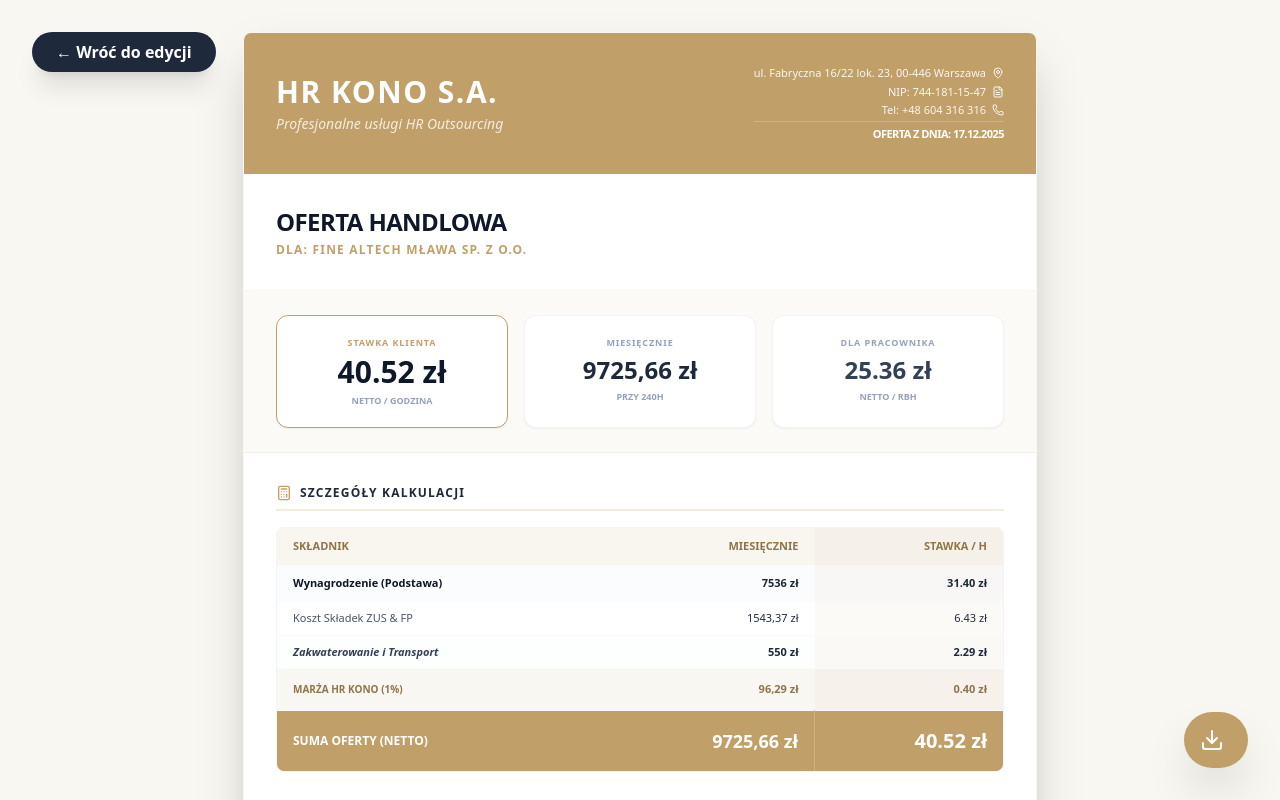
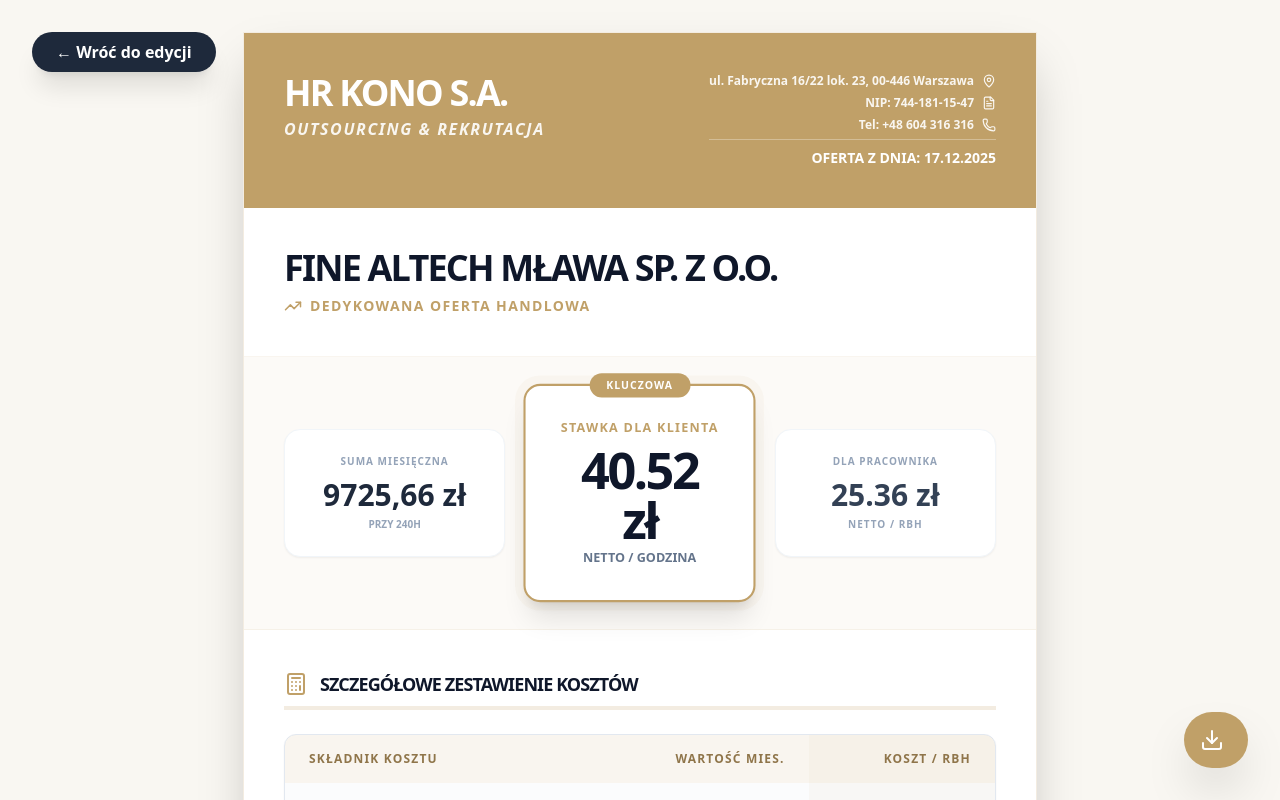
Before and after one commit to dskibickikono-lang/HR-KONO-OFERTA, a React (Vite) app: page / in a window 1280 px wide. Both pictures are taken after a click on the button "GENERUJ OFERTĘ PDF". Shown: the top 800 px of the page. Built offline with nearby package versions, Linux system fonts and the light colour scheme.

Commit message:
Improve PDF ...

```diff
--- a/components/Offer.tsx
+++ b/components/Offer.tsx
@@ -1,5 +1,5 @@
 import React from 'react';
-import { FileText, Phone, MapPin, Calculator, Shield, CheckCircle, Truck, Download, HeartPulse, HardHat, Shirt, Home, FileCheck } from 'lucide-react';
+import { FileText, Phone, MapPin, Calculator, Shield, CheckCircle, Truck, Download, HeartPulse, HardHat, Shirt, Home, FileCheck, TrendingUp } from 'lucide-react';
 import { CalculationData } from '../App';
 
 interface Props {
@@ -11,38 +11,26 @@
     const element = document.getElementById('offer-content');
     if (!element) return;
 
-    // Zabezpieczenie przed przesunięciem: wymuszamy tymczasowo styl "drukarski"
-    const originalStyle = element.style.cssText;
-    element.style.width = '794px'; // Standardowa szerokość A4 w pikselach (96 DPI)
-    element.style.margin = '0';
-    element.style.padding = '0';
-
     const opt = {
-      margin: 5, // Mały margines bezpieczeństwa w mm
+      margin: 0,
       filename: `Oferta_HR_KONO_${data.clientName.replace(/\s+/g, '_')}.pdf`,
       image: { type: 'png', quality: 1.0 },
       html2canvas: {
-        scale: 2.5,
+        scale: 3,
         useCORS: true,
+        letterRendering: true,
+        scrollY: 0,
+        windowWidth: 1000, // Zwiększone dla lepszej ostrości przy scale
         logging: false,
-        letterRendering: true,
-        width: 794,
-        windowWidth: 794,
-        x: 0,
-        y: 0,
-        scrollX: 0,
-        scrollY: 0
+        backgroundColor: '#ffffff'
       },
-      jsPDF: { unit: 'mm', format: 'a4', orientation: 'portrait' }
+      jsPDF: { unit: 'mm', format: 'a4', orientation: 'portrait', compress: true }
     };
 
     // @ts-ignore
     if (typeof html2pdf !== 'undefined') {
       // @ts-ignore
-      html2pdf().set(opt).from(element).save().then(() => {
-        // Przywracamy oryginalne style po wygenerowaniu
-        element.style.cssText = originalStyle;
-      });
+      html2pdf().set(opt).from(element).save();
     } else {
       window.print();
     }
@@ -51,13 +39,14 @@
   const formatRBH = (value: number) => (value / data.hours).toFixed(2);
 
   return (
-    <div className="min-h-screen bg-[#f9f7f2] font-sans text-slate-800 p-4 md:p-8 print:p-0 print:bg-white">
+    <div className="min-h-screen bg-[#f9f7f2] font-sans text-slate-800 p-4 md:p-8 print:p-0 print:bg-white flex flex-col items-center">
       <style>{`
         @media print {
           body { -webkit-print-color-adjust: exact !important; print-color-adjust: exact !important; }
         }
         #offer-content {
           -webkit-font-smoothing: antialiased;
+          -moz-osx-font-smoothing: grayscale;
           text-rendering: optimizeLegibility;
         }
       `}</style>
@@ -72,136 +61,186 @@
         </span>
       </button>
 
-      {/* Kontener ofertowy z wymuszoną szerokością dla spójności PDF */}
+      {/* Kontener A4 o stałej szerokości dla silnika PDF */}
       <div
         id="offer-content"
-        className="w-full max-w-[794px] mx-auto bg-white shadow-2xl rounded-lg overflow-hidden border border-[#c0a068]/10 print:border-none print:shadow-none bg-white"
+        className="w-[794px] bg-white shadow-2xl overflow-hidden print:shadow-none border border-[#c0a068]/20 print:border-none"
       >
 
-        <header className="bg-[#c0a068] text-white p-8 flex justify-between items-center">
+        <header className="bg-[#c0a068] text-white p-10 flex justify-between items-start">
           <div>
-            <h1 className="text-3xl font-black tracking-wider uppercase">HR KONO S.A.</h1>
-            <p className="text-white/80 mt-1 font-medium italic text-sm">Profesjonalne usługi HR Outsourcing</p>
+            <h1 className="text-4xl font-black tracking-tighter uppercase">HR KONO S.A.</h1>
+            <p className="text-white/90 mt-1 font-semibold italic text-base uppercase tracking-widest">Outsourcing & Rekrutacja</p>
           </div>
-          <div className="text-right text-[11px] text-white/90 space-y-0.5 font-medium">
-            <div className="flex items-center justify-end gap-1.5">
+          <div className="text-right text-xs text-white/90 space-y-1.5 font-bold">
+            <div className="flex items-center justify-end gap-2">
               <span>ul. Fabryczna 16/22 lok. 23, 00-446 Warszawa</span>
-              <MapPin size={12} />
+              <MapPin size={14} />
             </div>
-            <div className="flex items-center justify-end gap-1.5">
+            <div className="flex items-center justify-end gap-2">
               <span>NIP: 744-181-15-47</span>
-              <FileText size={12} />
+              <FileText size={14} />
             </div>
-            <div className="flex items-center justify-end gap-1.5">
+            <div className="flex items-center justify-end gap-2">
               <span>Tel: +48 604 316 316</span>
-              <Phone size={12} />
+              <Phone size={14} />
             </div>
-            <div className="font-black text-white mt-1 uppercase tracking-tighter pt-1 border-t border-white/20">
-              Oferta z dnia: {new Date().toLocaleDateString('pl-PL')}
+            <div className="font-black text-white mt-4 uppercase text-sm border-t border-white/30 pt-2">
+              OFERTA Z DNIA: {new Date().toLocaleDateString('pl-PL')}
             </div>
           </div>
         </header>
 
-        <div className="p-8 border-b border-[#c0a068]/10">
-            <h2 className="text-2xl font-black text-slate-900 mb-1 uppercase tracking-tight">
-              Oferta Handlowa
+        <div className="p-10 border-b border-[#c0a068]/10">
+            <h2 className="text-4xl font-black text-slate-900 mb-2 uppercase tracking-tighter">
+              {data.clientName}
             </h2>
-            <p className="text-[#c0a068] font-bold uppercase text-xs tracking-widest">Dla: {data.clientName}</p>
+            <div className="flex items-center gap-2 text-[#c0a068] font-bold uppercase tracking-widest text-sm">
+              <TrendingUp size={18} />
+              Dedykowana oferta handlowa
+            </div>
         </div>
 
-        <div className="px-8 py-6 bg-[#c0a068]/5 border-b border-[#c0a068]/10">
-          <div className="grid grid-cols-3 gap-4">
-            <div className="bg-white p-5 rounded-xl border border-[#c0a068] text-center shadow-sm relative">
-              <p className="text-[#c0a068] text-[9px] uppercase font-black tracking-widest">Stawka Klienta</p>
-              <p className="text-3xl font-black text-slate-900 mt-1">{data.finalHourly.toFixed(2)} zł</p>
-              <p className="text-[9px] text-slate-400 font-bold uppercase mt-1">netto / godzina</p>
+        <div className="px-10 py-8 bg-[#c0a068]/5 border-b border-[#c0a068]/10">
+          <div className="grid grid-cols-3 gap-6 items-center">
+
+            <div className="bg-white p-6 rounded-2xl border border-slate-100 text-center shadow-sm">
+              <p className="text-slate-400 text-[10px] uppercase font-black tracking-widest">Suma miesięczna</p>
+              <p className="text-3xl font-black text-slate-800 mt-2">{data.finalMonthly.toLocaleString('pl-PL')} zł</p>
+              <p className="text-[10px] text-slate-400 font-bold uppercase mt-1">przy {data.hours}h</p>
             </div>
 
-            <div className="bg-white p-5 rounded-xl border border-slate-100 text-center shadow-sm">
-              <p className="text-slate-400 text-[9px] uppercase font-bold tracking-widest">Miesięcznie</p>
-              <p className="text-2xl font-black text-slate-800 mt-1">{data.finalMonthly.toLocaleString('pl-PL')} zł</p>
-              <p className="text-[9px] text-slate-400 font-bold uppercase mt-1">przy {data.hours}h</p>
+            <div className="bg-white p-8 rounded-2xl border-2 border-[#c0a068] text-center shadow-xl relative ring-8 ring-[#c0a068]/5 transform scale-105 z-10">
+              <div className="absolute -top-3 left-1/2 -translate-x-1/2 bg-[#c0a068] text-white text-[10px] px-4 py-1 rounded-full font-black uppercase tracking-widest">KLUCZOWA</div>
+              <p className="text-[#c0a068] text-xs uppercase font-black tracking-widest">Stawka dla Klienta</p>
+              <p className="text-5xl font-black text-slate-900 mt-2 tracking-tighter">{data.finalHourly.toFixed(2)} zł</p>
+              <p className="text-xs text-slate-500 font-black uppercase mt-1">netto / godzina</p>
             </div>
 
-            <div className="bg-white p-5 rounded-xl border border-slate-100 text-center shadow-sm">
-              <p className="text-slate-400 text-[9px] uppercase font-bold tracking-widest">Dla Pracownika</p>
-              <p className="text-2xl font-black text-slate-700 mt-1">{data.nettoWorker.toFixed(2)} zł</p>
-              <p className="text-[9px] text-slate-400 font-bold uppercase mt-1">netto / rbh</p>
+            <div className="bg-white p-6 rounded-2xl border border-slate-100 text-center shadow-sm">
+              <p className="text-slate-400 text-[10px] uppercase font-black tracking-widest">Dla Pracownika</p>
+              <p className="text-3xl font-black text-slate-700 mt-2">{data.nettoWorker.toFixed(2)} zł</p>
+              <p className="text-[10px] text-slate-400 font-bold uppercase mt-1 tracking-widest">netto / rbh</p>
             </div>
+
           </div>
         </div>
 
-        <div className="p-8">
-             <h3 className="text-xs font-black text-slate-800 mb-4 pb-2 border-b-2 border-[#c0a068]/20 flex items-center gap-2 uppercase tracking-widest">
-               <Calculator size={16} className="text-[#c0a068]" />
-               Szczegóły kalkulacji
+        <div className="p-10">
+             <h3 className="text-lg font-black text-slate-900 mb-6 pb-2 border-b-4 border-[#c0a068]/20 flex items-center gap-3 uppercase tracking-tighter">
+               <Calculator size={24} className="text-[#c0a068]" />
+               Szczegółowe zestawienie kosztów
              </h3>
-             <div className="overflow-hidden rounded-lg border border-slate-100">
-               <table className="min-w-full text-[11px]">
+             <div className="overflow-hidden rounded-xl border border-slate-200 shadow-sm">
+               <table className="min-w-full text-xs">
                  <thead className="bg-[#c0a068]/10 text-[#8f754a]">
                    <tr>
-                     <th className="py-2.5 px-4 text-left font-black uppercase">Składnik</th>
-                     <th className="py-2.5 px-4 text-right font-black uppercase">Miesięcznie</th>
-                     <th className="py-2.5 px-4 text-right font-black uppercase bg-[#c0a068]/5">Stawka / h</th>
+                     <th className="py-4 px-6 text-left font-black uppercase tracking-widest">Składnik kosztu</th>
+                     <th className="py-4 px-6 text-right font-black uppercase tracking-widest">Wartość Mies.</th>
+                     <th className="py-4 px-6 text-right font-black uppercase tracking-widest bg-[#c0a068]/5">Koszt / RBH</th>
                    </tr>
                  </thead>
-                 <tbody className="divide-y divide-slate-50">
-                   <tr className="bg-slate-50/50 font-bold">
-                     <td className="py-2.5 px-4 text-slate-900">Wynagrodzenie (Podstawa)</td>
-                     <td className="py-2.5 px-4 text-right">{data.podstawaZus.toLocaleString('pl-PL')} zł</td>
-                     <td className="py-2.5 px-4 text-right bg-[#c0a068]/5">{data.grossRate.toFixed(2)} zł</td>
+                 <tbody className="divide-y divide-slate-100">
+                   <tr className="bg-slate-50/50">
+                     <td className="py-4 px-6 text-slate-900 font-bold flex items-center gap-2 uppercase tracking-tight"><FileCheck size={14} className="text-[#c0a068]" /> Wynagrodzenie (Podstawa ZUS)</td>
+                     <td className="py-4 px-6 text-right font-bold text-slate-900">{data.podstawaZus.toLocaleString('pl-PL')} zł</td>
+                     <td className="py-4 px-6 text-right font-bold bg-[#c0a068]/5 text-slate-900">{data.grossRate.toFixed(2)} zł</td>
                    </tr>
                    <tr>
-                     <td className="py-2 px-4 text-slate-600">Koszt Składek ZUS & FP</td>
-                     <td className="py-2 px-4 text-right">{(data.emerytalna + data.rentowa + data.wypadkowa + data.fp + data.fgsp).toLocaleString('pl-PL')} zł</td>
-                     <td className="py-2 px-4 text-right bg-[#c0a068]/5">{formatRBH(data.emerytalna + data.rentowa + data.wypadkowa + data.fp + data.fgsp)} zł</td>
+                     <td className="py-3 px-6 text-slate-600 pl-10">ZUS Emerytalny (9,76%)</td>
+                     <td className="py-3 px-6 text-right font-medium">{data.emerytalna.toLocaleString('pl-PL')} zł</td>
+                     <td className="py-3 px-6 text-right bg-[#c0a068]/5 font-medium">{formatRBH(data.emerytalna)} zł</td>
                    </tr>
-                   {(data.transportCost > 0 || data.housingCost > 0) && (
+                   <tr>
+                     <td className="py-3 px-6 text-slate-600 pl-10">ZUS Rentowy (6,5%)</td>
+                     <td className="py-3 px-6 text-right font-medium">{data.rentowa.toLocaleString('pl-PL')} zł</td>
+                     <td className="py-3 px-6 text-right bg-[#c0a068]/5 font-medium">{formatRBH(data.rentowa)} zł</td>
+                   </tr>
+                   <tr>
+                     <td className="py-3 px-6 text-slate-600 pl-10 italic">Pozostałe składki ZUS, FP i FGSP</td>
+                     <td className="py-3 px-6 text-right font-medium">{(data.wypadkowa + data.fp + data.fgsp).toLocaleString('pl-PL')} zł</td>
+                     <td className="py-3 px-6 text-right bg-[#c0a068]/5 font-medium">{formatRBH(data.wypadkowa + data.fp + data.fgsp)} zł</td>
+                   </tr>
+
+                   {data.housingCost > 0 && (
                      <tr className="bg-slate-50/30">
-                       <td className="py-2 px-4 text-slate-700 font-semibold italic">Zakwaterowanie i Transport</td>
-                       <td className="py-2 px-4 text-right font-semibold">{(data.transportCost + data.housingCost).toLocaleString('pl-PL')} zł</td>
-                       <td className="py-2 px-4 text-right font-semibold bg-[#c0a068]/5">{formatRBH(data.transportCost + data.housingCost)} zł</td>
+                       <td className="py-3 px-6 text-slate-700 font-bold flex items-center gap-2"><Home size={14} className="text-[#c0a068]" /> Zakwaterowanie pracowników</td>
+                       <td className="py-3 px-6 text-right font-bold">{data.housingCost.toLocaleString('pl-PL')} zł</td>
+                       <td className="py-3 px-6 text-right font-bold bg-[#c0a068]/5">{formatRBH(data.housingCost)} zł</td>
                      </tr>
                    )}
+                   {data.transportCost > 0 && (
+                     <tr className="bg-slate-50/30">
+                       <td className="py-3 px-6 text-slate-700 font-bold flex items-center gap-2"><Truck size={14} className="text-[#c0a068]" /> Koszty transportu i logistyki</td>
+                       <td className="py-3 px-6 text-right font-bold">{data.transportCost.toLocaleString('pl-PL')} zł</td>
+                       <td className="py-3 px-6 text-right font-bold bg-[#c0a068]/5">{formatRBH(data.transportCost)} zł</td>
+                     </tr>
+                   )}
+
+                   {(data.medicalExamCost > 0 || data.bhpTrainingCost > 0 || data.sanepidCost > 0 || data.workClothingCost > 0) && (
+                     <tr>
+                       <td className="py-3 px-6 text-slate-600 italic flex items-center gap-2"><Shield size={14} className="text-[#c0a068]/60" /> Inne koszty (Medycyna, BHP, Odzież)</td>
+                       <td className="py-3 px-6 text-right font-medium">{(data.medicalExamCost + data.bhpTrainingCost + data.sanepidCost + data.workClothingCost).toLocaleString('pl-PL')} zł</td>
+                       <td className="py-3 px-6 text-right bg-[#c0a068]/5 font-medium">{formatRBH(data.medicalExamCost + data.bhpTrainingCost + data.sanepidCost + data.workClothingCost)} zł</td>
+                     </tr>
+                   )}
+
                    <tr className="bg-[#f9f7f2]">
-                     <td className="py-3 px-4 text-[#8f754a] font-black uppercase text-[10px]">Marża HR KONO ({data.marginPercent}%)</td>
-                     <td className="py-3 px-4 text-right font-black text-[#8f754a]">{data.marzaKwota.toLocaleString('pl-PL')} zł</td>
-                     <td className="py-3 px-4 text-right font-black bg-[#c0a068]/5 text-[#8f754a]">{formatRBH(data.marzaKwota)} zł</td>
+                     <td className="py-4 px-6 text-[#8f754a] font-black uppercase text-xs">Marża operacyjna HR KONO ({data.marginPercent}%)</td>
+                     <td className="py-4 px-6 text-right font-black text-[#8f754a]">{data.marzaKwota.toLocaleString('pl-PL')} zł</td>
+                     <td className="py-4 px-6 text-right font-black bg-[#c0a068]/5 text-[#8f754a]">{formatRBH(data.marzaKwota)} zł</td>
                    </tr>
+
                    <tr className="bg-[#c0a068] text-white">
-                     <td className="py-4 px-4 font-black uppercase text-xs">SUMA OFERTY (NETTO)</td>
-                     <td className="py-4 px-4 text-right font-black text-lg">{data.finalMonthly.toLocaleString('pl-PL')} zł</td>
-                     <td className="py-4 px-4 text-right font-black text-xl border-l border-white/20">{data.finalHourly.toFixed(2)} zł</td>
+                     <td className="py-6 px-6 font-black uppercase text-sm tracking-widest">FINALNA WARTOŚĆ OFERTY (NETTO)</td>
+                     <td className="py-6 px-6 text-right font-black text-2xl">{data.finalMonthly.toLocaleString('pl-PL')} zł</td>
+                     <td className="py-6 px-6 text-right font-black text-4xl border-l border-white/20">{data.finalHourly.toFixed(2)} zł</td>
                    </tr>
                  </tbody>
                </table>
              </div>
         </div>
 
-        <div className="px-8 py-6 bg-slate-50 grid grid-cols-2 gap-8 border-t border-slate-100">
+        <div className="px-10 py-10 bg-slate-50 grid grid-cols-2 gap-12 border-t border-slate-200">
            <div>
-              <h3 className="text-[10px] font-black text-slate-900 mb-2 uppercase tracking-widest flex items-center gap-2">
-                <CheckCircle size={14} className="text-[#c0a068]" /> Gwarancje Usługi
+              <h3 className="text-sm font-black text-slate-900 mb-4 flex items-center gap-2 uppercase tracking-widest">
+                <CheckCircle size={18} className="text-[#c0a068]" />
+                Warunki Współpracy
               </h3>
-              <ul className="space-y-1.5 text-[10px] text-slate-600 font-medium">
-                <li className="flex items-center gap-2"><div className="w-1 h-1 bg-[#c0a068] rounded-full"></div> OC Biznesowe 2.000.000 PLN</li>
-                <li className="flex items-center gap-2"><div className="w-1 h-1 bg-[#c0a068] rounded-full"></div> Ciągłość procesów 24/7</li>
-                <li className="flex items-center gap-2"><div className="w-1 h-1 bg-[#c0a068] rounded-full"></div> Legalność zatrudnienia (Audit Compliance)</li>
+              <ul className="space-y-3 text-[11px] text-slate-600 font-bold leading-tight">
+                <li className="flex items-start gap-3">
+                  <div className="w-1.5 h-1.5 bg-[#c0a068] rounded-full mt-1.5 flex-shrink-0"></div>
+                  <span>Gwarancja OC Biznesowe na kwotę 2.000.000 PLN</span>
+                </li>
+                <li className="flex items-start gap-3">
+                  <div className="w-1.5 h-1.5 bg-[#c0a068] rounded-full mt-1.5 flex-shrink-0"></div>
+                  <span>Okres wypowiedzenia dopasowany do specyfiki projektu</span>
+                </li>
+                <li className="flex items-start gap-3">
+                  <div className="w-1.5 h-1.5 bg-[#c0a068] rounded-full mt-1.5 flex-shrink-0"></div>
+                  <span>Pełna obsługa kadrowo-płacowa oraz prawna (Legalizacja)</span>
+                </li>
               </ul>
            </div>
+
            <div>
-              <h3 className="text-[10px] font-black text-slate-900 mb-2 uppercase tracking-widest flex items-center gap-2">
-                <Shield size={14} className="text-[#c0a068]" /> Kontakt Biznesowy
+              <h3 className="text-sm font-black text-slate-900 mb-4 flex items-center gap-2 uppercase tracking-widest">
+                <Shield size={18} className="text-[#c0a068]" /> Gwarancja Stabilności
               </h3>
-              <p className="text-[10px] text-slate-500 leading-relaxed italic border-l-2 border-[#c0a068] pl-3">
-                Nasze rozwiązania redukują koszty operacyjne o średnio 15% przy zachowaniu najwyższej jakości kadr.
+              <p className="text-[11px] text-slate-500 leading-relaxed italic border-l-4 border-[#c0a068] pl-4 font-medium">
+                HR KONO S.A. gwarantuje 100% ciągłości dostarczania personelu. W przypadku absencji pracownika, zapewniamy wykwalifikowane zastępstwo w czasie nieprzekraczającym 24h.
               </p>
            </div>
         </div>
 
-        <footer className="bg-white p-6 border-t border-slate-100 text-[8px] text-slate-400 flex justify-between items-center uppercase tracking-tighter">
-          <p>Oferta ważna 30 dni. Ceny netto. HR KONO S.A.</p>
-          <p className="font-black text-slate-800 italic">Efektywność. Stabilność. Partnerstwo.</p>
+        <footer className="bg-white p-8 border-t border-slate-100 text-[10px] text-slate-400 flex justify-between items-center uppercase tracking-widest">
+          <div className="italic font-medium">
+            <p>Oferta ważna przez okres 30 dni kalendarzowych.</p>
+            <p>Wszystkie podane ceny są kwotami netto.</p>
+          </div>
+          <div className="text-right">
+            <p className="font-black text-slate-800 text-xs italic">HR KONO S.A. - PARTNER TWOJEGO SUKCESU</p>
+          </div>
         </footer>
       </div>
     </div>
```
